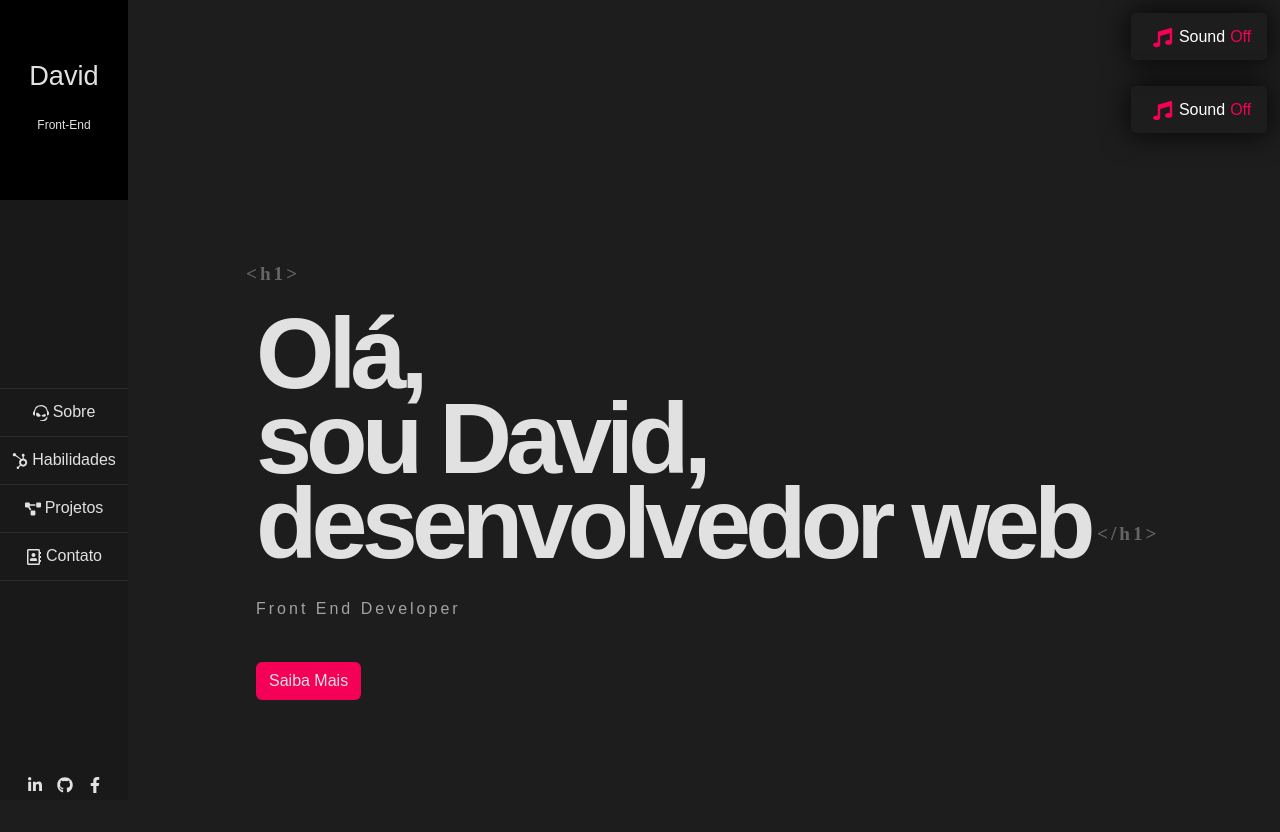
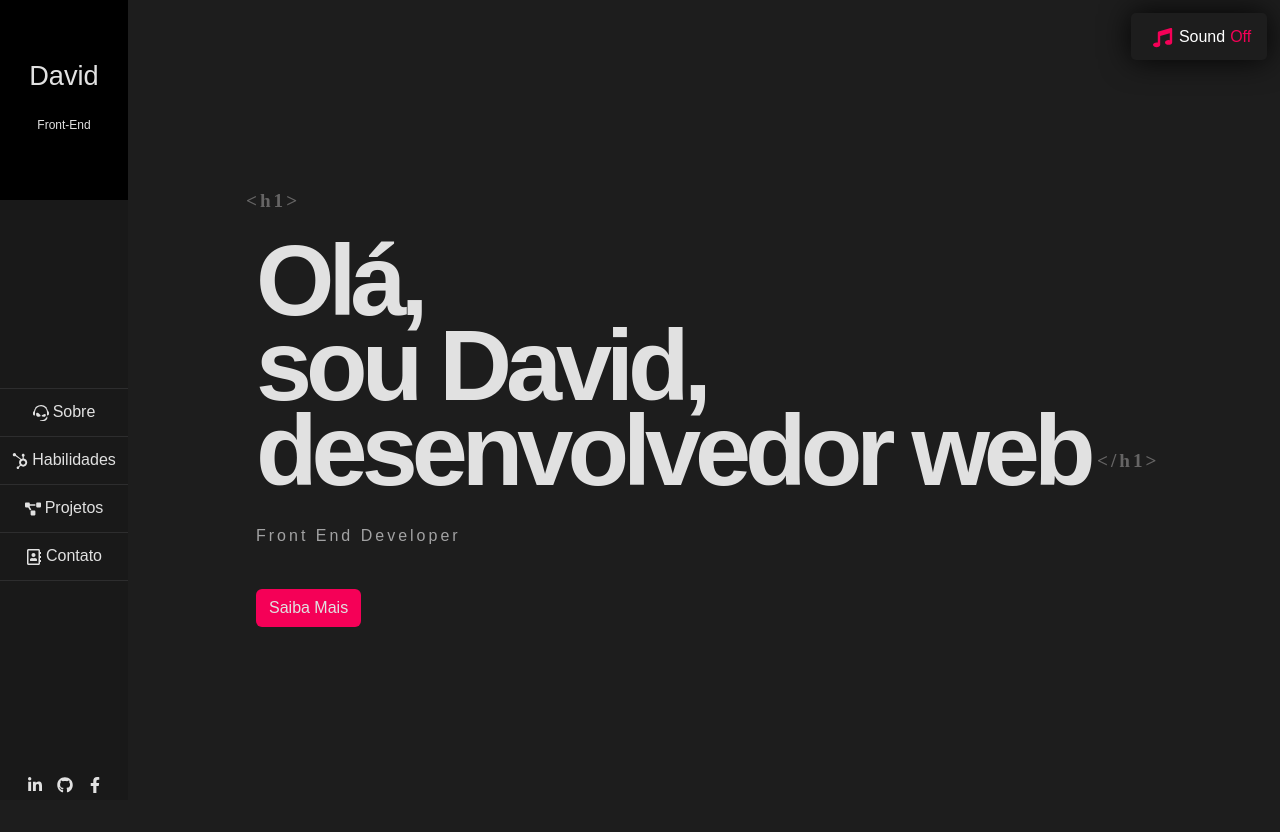
Before and after one commit to Leoodaviid/portfolio-david, a React (Create React App) app: page / in a window 1280 px wide. Shown: the top 832 px of the page. After the commit the page ends 800 px from the top, so only its background shows below. Built offline with nearby package versions, Linux system fonts and the light colour scheme.

Commit message:
restirando components sidebar e musicplayer

```diff
--- a/src/pages/Home/Home.tsx
+++ b/src/pages/Home/Home.tsx
@@ -1,12 +1,8 @@
-import Sidebar from "../../components/Aside/Aside";
-import MusicPlayer from "../../components/MusicPlayer/MusicPlayer";
 import SectionHome from "../../components/SectionHome/sectionHome";
 
 const Home = () => {
   return (
     <main>
-      <MusicPlayer />
-      <Sidebar />
       <SectionHome />
     </main>
   );
```
